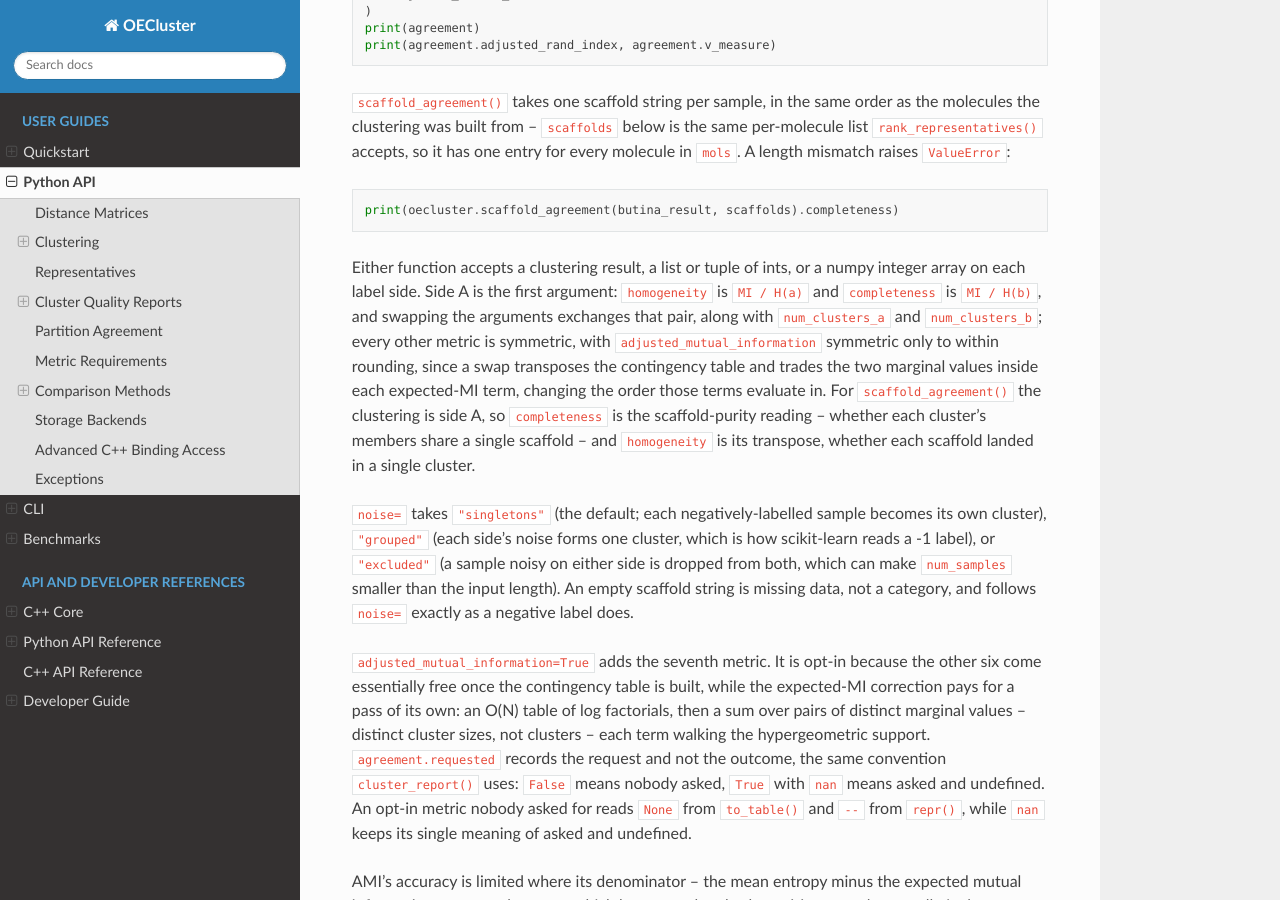
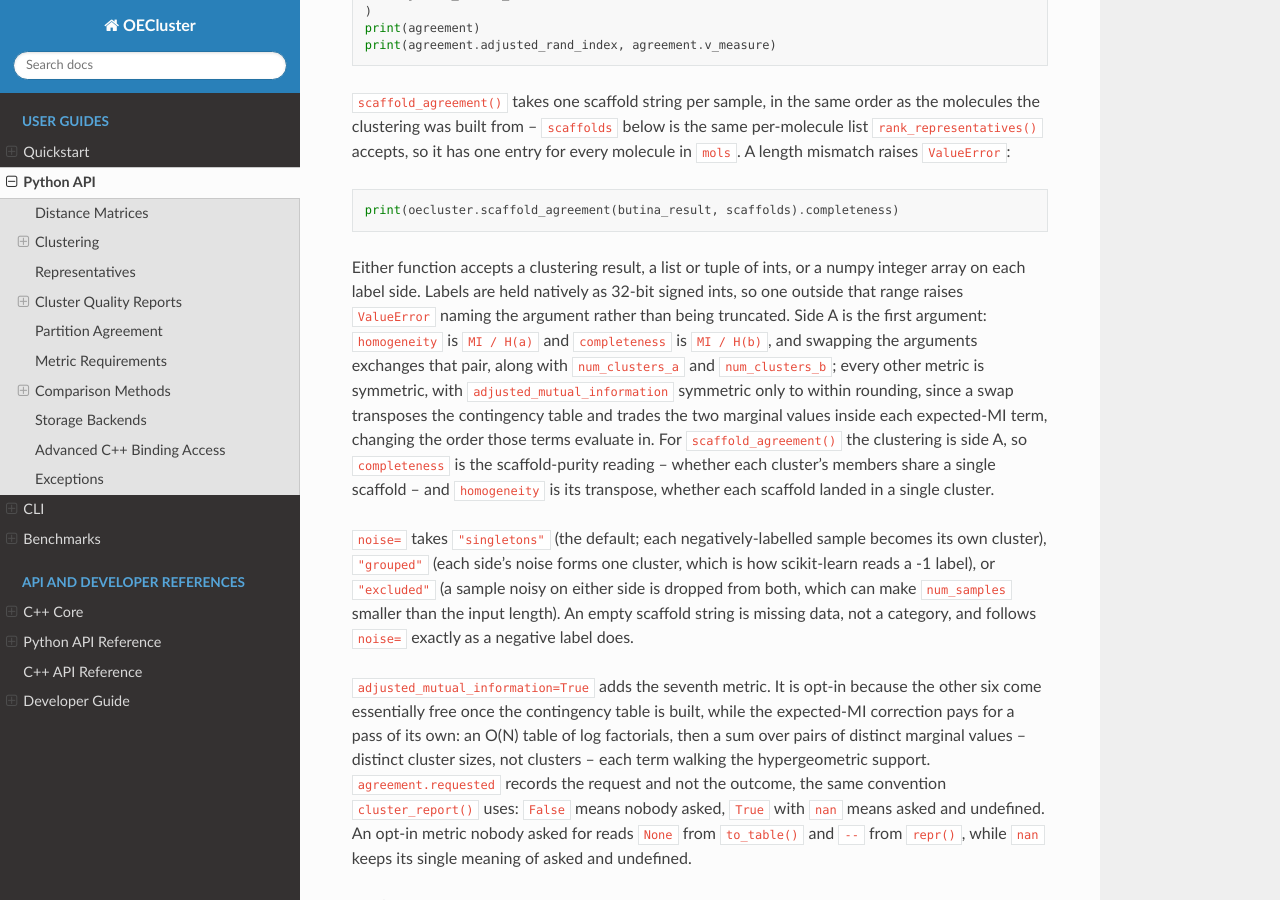
Before and after one commit to scott-arne/oecluster, a Sphinx documentation site: the page built from docs/python-api.md, in a window 1280 px wide and 900 px high, scrolled down 7522 px. Built offline with Sphinx 7.4.7 and the Read the Docs theme 3.1.0, drawn with Linux system fonts in a browser that asks for light colours; pages that are not in the unit, such as notebooks, are missing from menus; the version number is read from the project's files by our own code.

Commit message:
docs: correct the assert's coverage claim and document the label range
The new assert in build_contingency_impl was justified as covering the
C++ tests. It does not: the test binary builds Release, and all 145
translation units in the build carry -DNDEBUG, so the assert is a no-op
in the only binary that runs the suite. Say what it actually is -- a
precondition marker that traps under a debug build -- and adopt the
assert(cond && "message") idiom the rest of the codebase uses.

The clamp comment gains a comma: without one, "over every input rule 2
does not already intercept the denominator" invites reading the
denominator as rule 2's object.

docs/python-api.md described the accepted label types without mentioning
that they are held as 32-bit signed ints, leaving the ValueError the
docstrings now document with no counterpart in the prose reference.

````diff
--- a/docs/python-api.md
+++ b/docs/python-api.md
@@ -373,7 +373,9 @@ print(oecluster.scaffold_agreement(butina_result, scaffolds).completeness)
 ```
 
 Either function accepts a clustering result, a list or tuple of ints, or a
-numpy integer array on each label side. Side A is the first argument:
+numpy integer array on each label side. Labels are held natively as 32-bit
+signed ints, so one outside that range raises `ValueError` naming the argument
+rather than being truncated. Side A is the first argument:
 `homogeneity` is `MI / H(a)` and `completeness` is `MI / H(b)`, and swapping
 the arguments exchanges that pair, along with `num_clusters_a` and
 `num_clusters_b`; every other metric is symmetric, with
````
Also changed, not shown: 2 other files.
